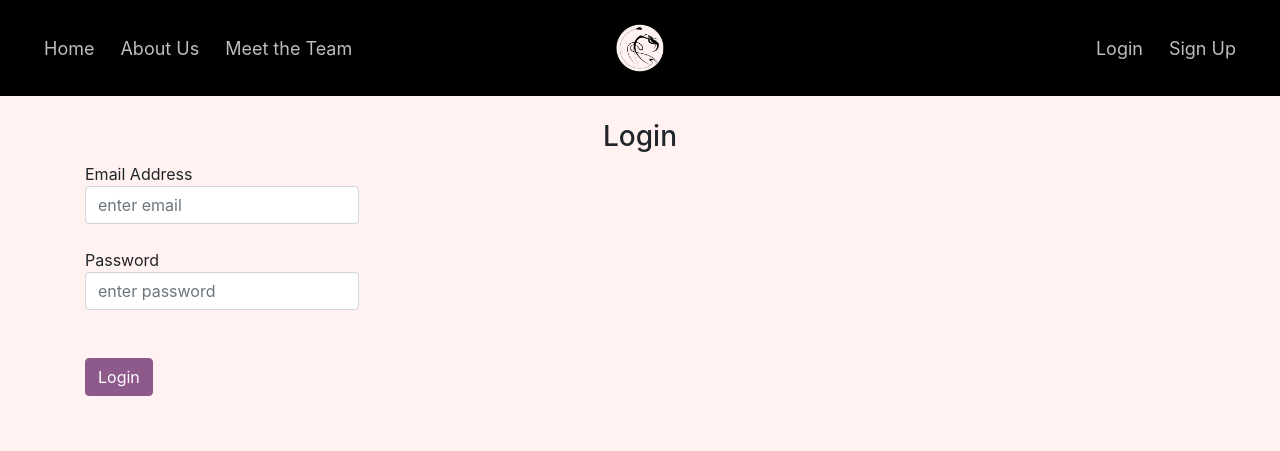
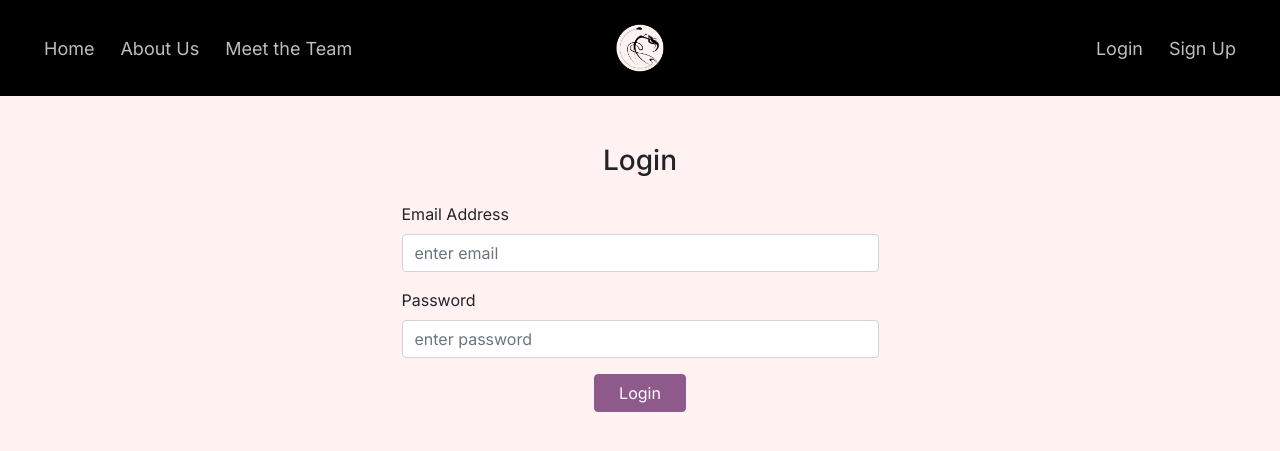
Before and after one commit to violetteyang5331/RQDA-Website-Violette, a Flask app: page /login in a window 1280 px wide. Shown: the top 451 px of the page. Run offline with Flask 3, Linux system fonts and the light colour scheme; some libraries are stand-ins or nearby versions.

Commit message:
4/4 changed font, login now matches sign up

```diff
--- a/website/templates/base.html
+++ b/website/templates/base.html
@@ -1,9 +1,14 @@
 <!DOCTYPE html>
 <html>
   <head>
+    <link rel="preconnect" href="https://fonts.googleapis.com">
+    <link rel="preconnect" href="https://fonts.gstatic.com" crossorigin>
+    <link href="https://fonts.googleapis.com/css2?family=Inter:ital,opsz,wght@0,14..32,100..900;1,14..32,100..900&family=Nunito:ital,wght@0,200..1000;1,200..1000&display=swap" rel="stylesheet">
     <style>
       body {
         background-color: #FFF2F0 !important;
+        font-family: "Inter", sans-serif !important;
+        /* font-family: "Courier New", monospace !important; */
       }
 
       .navbar .nav-link:hover {
@@ -60,7 +65,7 @@
         }
         .navbar-nav {
             gap: 5px;
-            width: 100%
+            width: 100%;
         }
         .navbar .nav-link {
           text-align: center;
--- a/website/templates/login.html
+++ b/website/templates/login.html
@@ -1,12 +1,18 @@
-{% extends "base.html" %} {% block title %}Login{% endblock %}
+{% extends "base.html" %}
+
+{% block title %}Login{% endblock %}
 
 {% block content %}
 <br />
 
-<form method="POST">
-    <h3 align="center">Login</h3>
+<div class="container">
+    <div class="row justify-content-center">
+        <div class="col-lg-6 col-md-8 col-sm-10">
+            <form method="POST" class="p-4" style="border-radius: 8px;">
+                <h3 class="text-center mb-4">Login</h3>
+
                 <div class="form-group">
-        <label for="email">Email Address
+                    <label for="email">Email Address</label>
                     <input
                         type="email"
                         class="form-control"
@@ -15,8 +21,9 @@
                         placeholder="enter email"
                     />
                 </div>
+
                 <div class="form-group">
-        <label for="password">Password
+                    <label for="password">Password</label>
                     <input
                         type="password"
                         class="form-control"
@@ -25,8 +32,15 @@
                         placeholder="enter password"
                     />
                 </div>
-    <br />
-    <button type="submit" class="btn btn-primary"
-    style="background-color: #8E5A8C; border-color: #8E5A8C">Login</button>
+
+                <div class="text-center mt-3">
+                    <button type="submit" class="btn btn-primary px-4"
+                        style="background-color: #8E5A8C; border-color: #8E5A8C">
+                        Login
+                    </button>
+                </div>
             </form>
+        </div>
+    </div>
+</div>
 {% endblock %}
```
Lines whose indentation alone changed are shown as unchanged.
